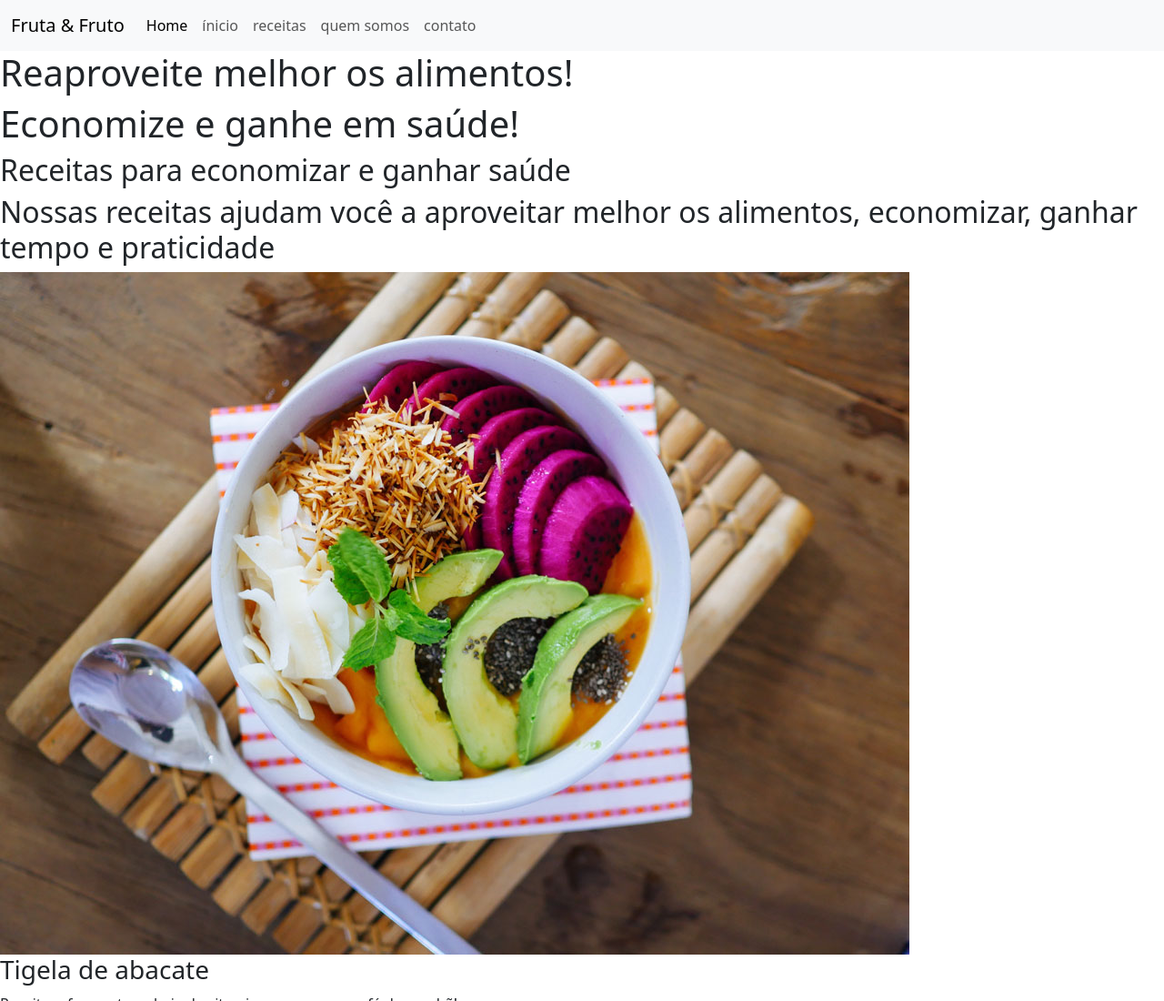
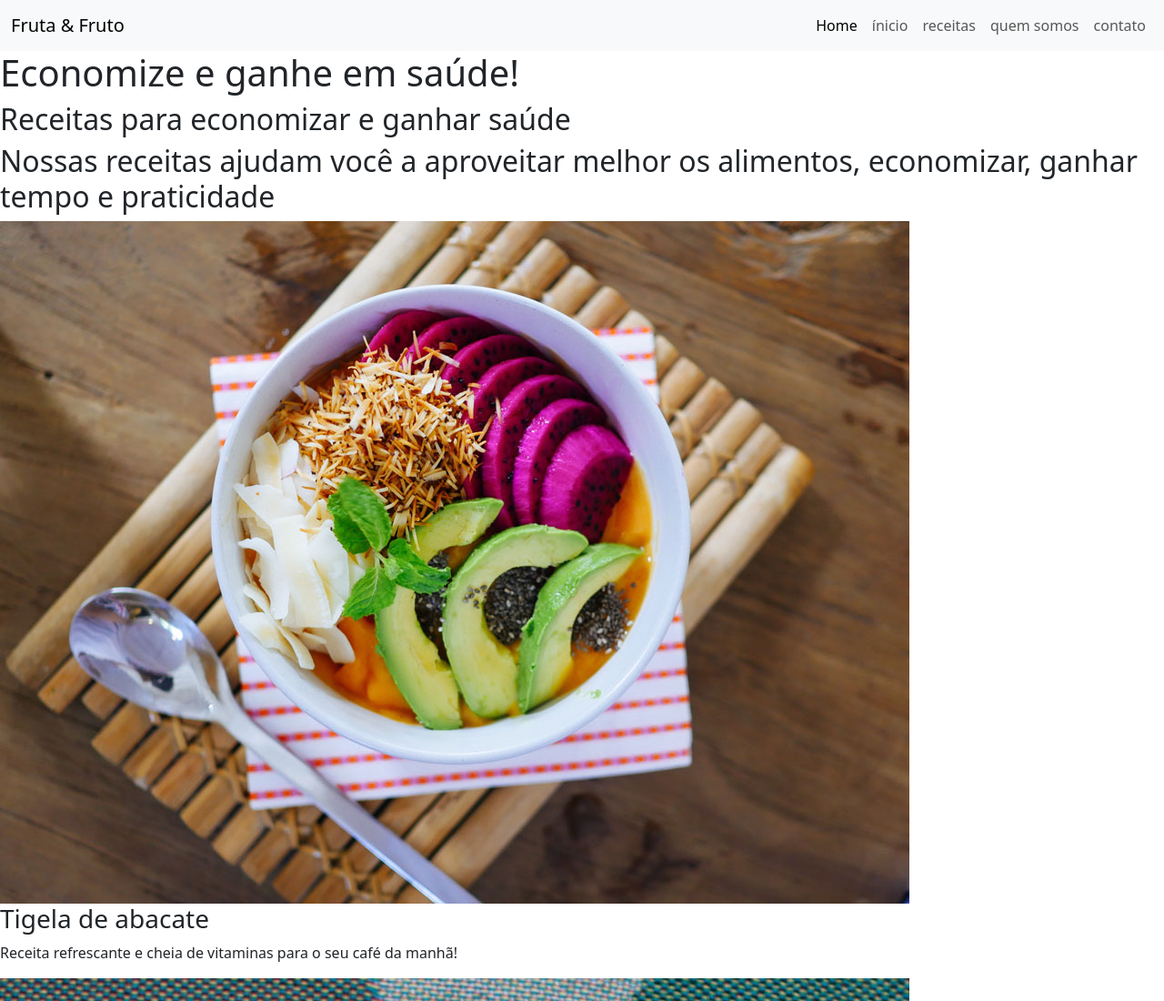
Before and after one commit to fabricio-hunt/Bootstrap-4-criando-uma-landing-page-responsiva, a plain HTML site: page projeto-base/index.html in a window 1280 px wide. Shown: the top 1100 px of the page at 91% size. Drawn offline with nearby package versions, Linux system fonts and the light colour scheme.

Commit message:
position navbar

```diff
--- a/projeto-base/index.html
+++ b/projeto-base/index.html
@@ -13,13 +13,13 @@
 
 <header>
  <!--Menu Navbar Bootstrap-->
- <nav class="navbar navbar-expand-lg bg-body-tertiary">
+ <nav class="navbar navbar-expand-lg bg-body-tertiary fixed-top">
   <div class="container-fluid">
     <a class="navbar-brand" href="#">Fruta & Fruto</a>
     <button class="navbar-toggler" type="button" data-bs-toggle="collapse" data-bs-target="#navbarNavAltMarkup" aria-controls="navbarNavAltMarkup" aria-expanded="false" aria-label="Toggle navigation">
       <span class="navbar-toggler-icon"></span>
     </button>
-    <div class="collapse navbar-collapse" id="navbarNavAltMarkup">
+    <div class="collapse navbar-collapse justify-content-end" id="navbarNavAltMarkup">
       <div class="navbar-nav">
         <a class="nav-link active" aria-current="page" href="#">Home</a>
         <a class="nav-link" href="#">ínicio</a>
```
